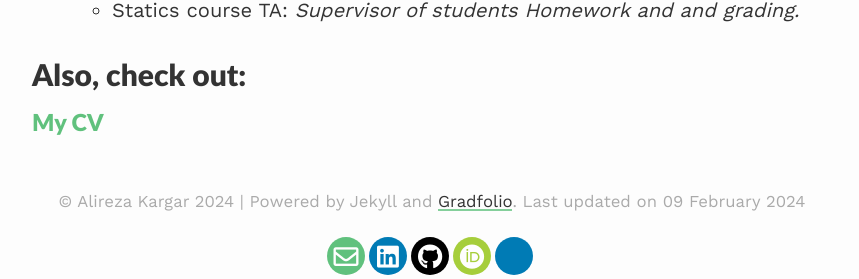
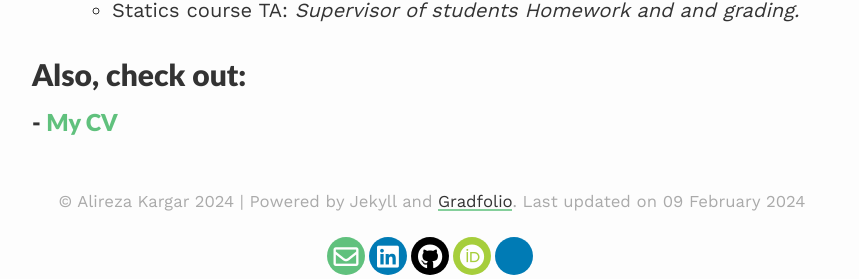
Before and after one commit to alireza-kargar/alireza-kargar.github.io, a Jekyll site: the page built from index.md, in a window 1280 px wide and 900 px high, scrolled down 2222 px. Shown: the part 621-900 px from the top of the window, without its empty margins (208-1067 px from the left). Built offline with Jekyll 4.4.1, drawn with Linux system fonts in a browser that asks for light colours; nearby versions of some CDN libraries.

Commit message:
eddit home page

```diff
--- a/index.md
+++ b/index.md
@@ -74,4 +74,4 @@
 
 ## Also, check out:
 
-### [My CV](https://alireza-kargar.github.io/assets/files/AlirezaKargar_CV.pdf)
+### - [My CV](https://alireza-kargar.github.io/assets/files/AlirezaKargar_CV.pdf)
```
